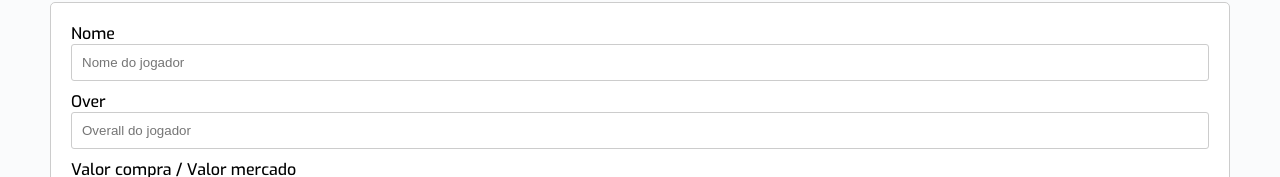
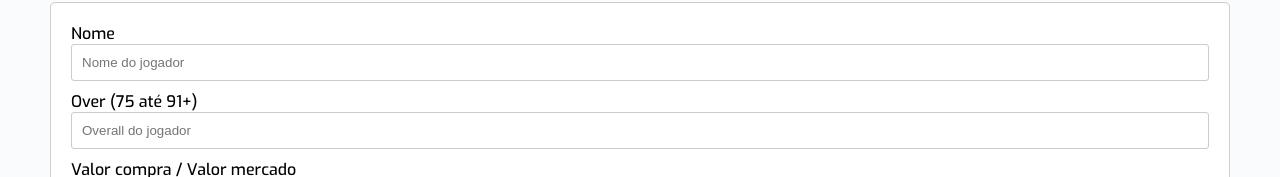
Before and after one commit to glhrmdias/fifatrade, a plain HTML site: page index.html in a window 1280 px wide. Shown: the part 158-335 px from the top of the page. Drawn offline with Linux system fonts and the light colour scheme.

Commit message:
Att over

```diff
--- a/index.html
+++ b/index.html
@@ -29,7 +29,7 @@
             </div>
 
             <div class="lineInput">
-                <label>Over</label>
+                <label>Over (75 até 91+)</label>
                 <input type="text" id="over" placeholder="Overall do jogador">
             </div>
 
```
